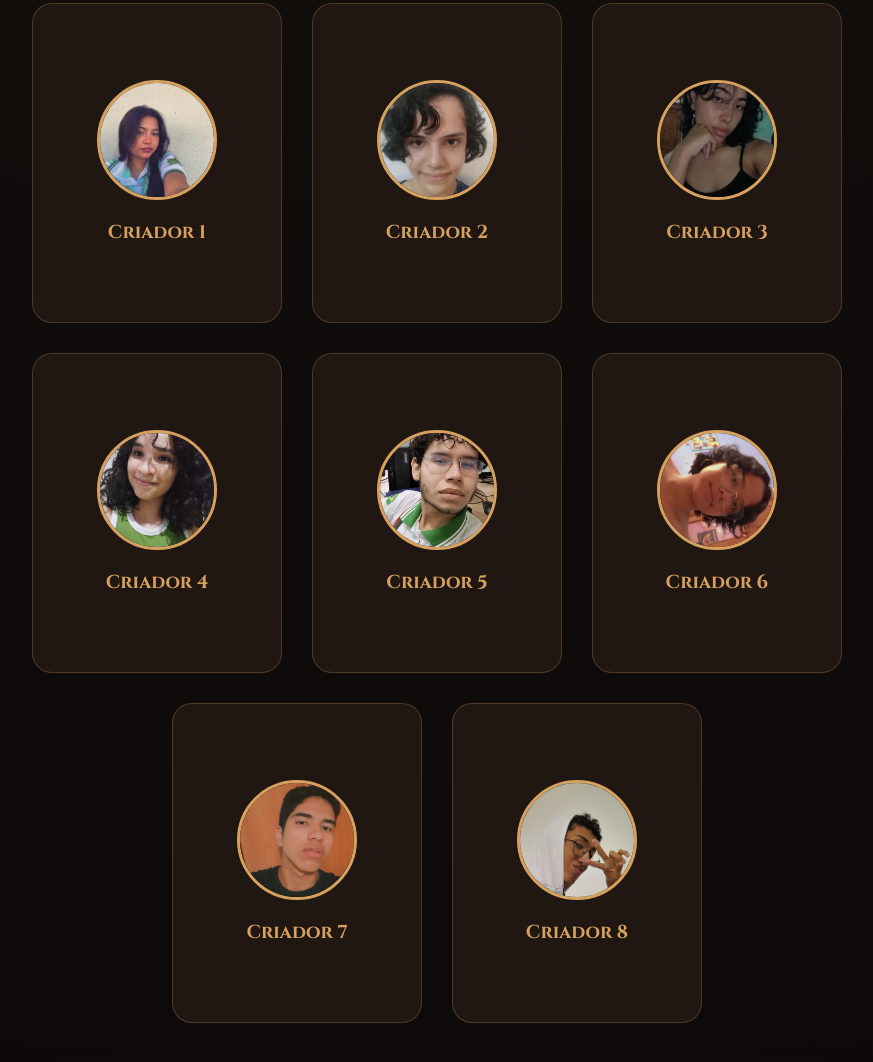
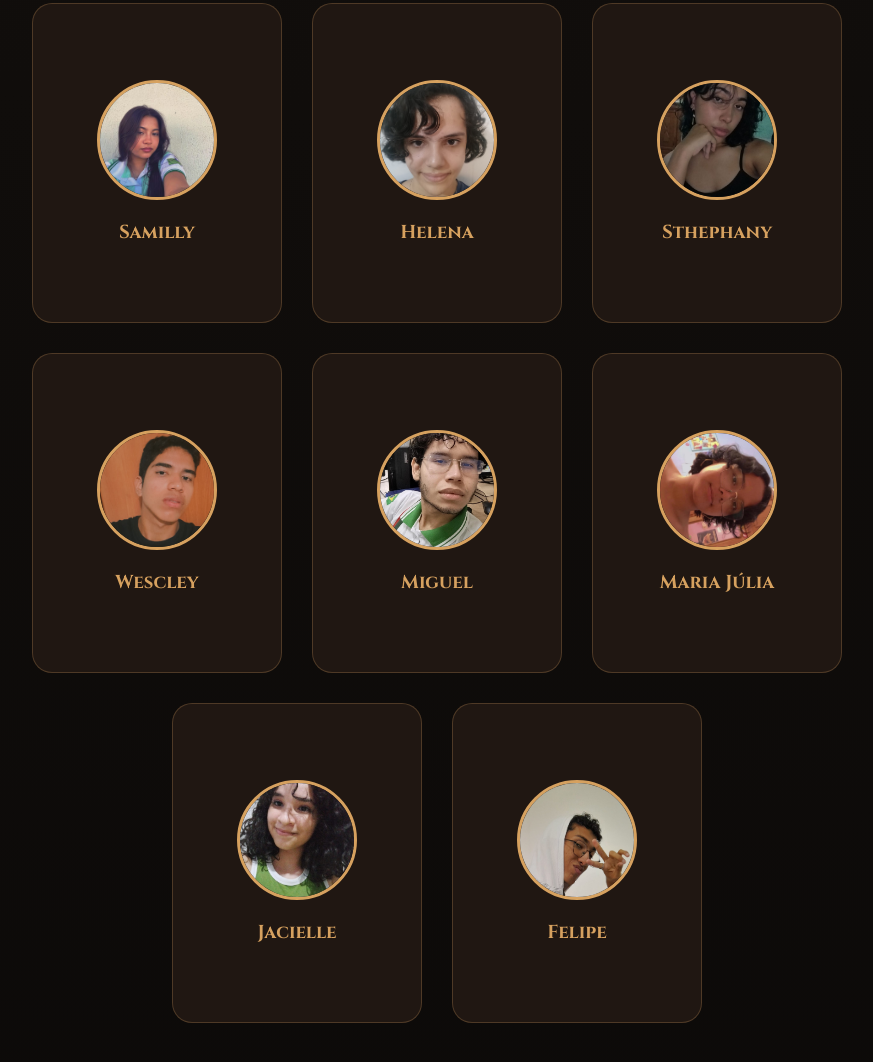
Before and after one commit to wescleya462-cmd/mulheres-na-historia-e-pol-tica, a plain HTML site: page mulheres.html in a window 1280 px wide. Shown: the part 3230-4292 px from the top of the page, without its empty margins (203-1076 px from the left). Drawn offline with Linux system fonts and the light colour scheme.

Commit message:
Add files via upload

```diff
--- a/mulheres.html
+++ b/mulheres.html
@@ -305,7 +305,7 @@ Nesta apresentação, conheceremos personalidades que, em diferentes momentos da
             <div class="criador-inner">
                 <div class="criador-front">
                     <img src="imagens/WhatsApp Image 2026-06-19 at 17.17.19.jpeg" alt="">
-                    <h3>Criador 1</h3>
+                    <h3>Samilly</h3>
                 </div>
                 <div class="criador-back">
                     <h3>Front-end</h3>
@@ -318,7 +318,7 @@ Nesta apresentação, conheceremos personalidades que, em diferentes momentos da
             <div class="criador-inner">
                 <div class="criador-front">
                     <img src="imagens/WhatsApp Image 2026-06-19 at 17.30.55.jpeg" alt="">
-                    <h3>Criador 2</h3>
+                    <h3>Helena</h3>
                 </div>
                 <div class="criador-back">
                     <h3>Designer</h3>
@@ -331,7 +331,7 @@ Nesta apresentação, conheceremos personalidades que, em diferentes momentos da
             <div class="criador-inner">
                 <div class="criador-front">
                     <img src="imagens/WhatsApp Image 2026-06-19 at 19.38.23.jpeg" alt="">
-                    <h3>Criador 3</h3>
+                    <h3>Sthephany</h3>
                 </div>
                 <div class="criador-back">
                     <h3>Pesquisador</h3>
@@ -343,8 +343,8 @@ Nesta apresentação, conheceremos personalidades que, em diferentes momentos da
         <div class="criador-card">
             <div class="criador-inner">
                 <div class="criador-front">
-                    <img src="imagens/WhatsApp Image 2026-06-19 at 19.41.55.jpeg" alt="">
-                    <h3>Criador 4</h3>
+                    <img src="imagens/WhatsApp Image 2026-06-19 at 21.30.27.jpeg" alt="">
+                    <h3>Wescley</h3>
                 </div>
                 <div class="criador-back">
                     <h3>Back-end</h3>
@@ -357,7 +357,7 @@ Nesta apresentação, conheceremos personalidades que, em diferentes momentos da
             <div class="criador-inner">
                 <div class="criador-front">
                     <img src="imagens/WhatsApp Image 2026-06-19 at 20.15.54.jpeg" alt="">
-                    <h3>Criador 5</h3>
+                    <h3>Miguel</h3>
                 </div>
                 <div class="criador-back">
                     <h3>Pesquisador</h3>
@@ -370,7 +370,7 @@ Nesta apresentação, conheceremos personalidades que, em diferentes momentos da
             <div class="criador-inner">
                 <div class="criador-front">
                     <img src="imagens/WhatsApp Image 2026-06-19 at 20.19.01.jpeg" alt="">
-                    <h3>Criador 6</h3>
+                    <h3>Maria Júlia</h3>
                 </div>
                 <div class="criador-back">
                     <h3>Designer</h3>
@@ -382,8 +382,8 @@ Nesta apresentação, conheceremos personalidades que, em diferentes momentos da
         <div class="criador-card">
             <div class="criador-inner">
                 <div class="criador-front">
-                    <img src="imagens/WhatsApp Image 2026-06-19 at 21.30.27.jpeg" alt="">
-                    <h3>Criador 7</h3>
+                    <img src="imagens/WhatsApp Image 2026-06-19 at 19.41.55.jpeg" alt="">
+                    <h3>Jacielle</h3>
                 </div>
                 <div class="criador-back">
                     <h3>Documentação</h3>
@@ -396,7 +396,7 @@ Nesta apresentação, conheceremos personalidades que, em diferentes momentos da
             <div class="criador-inner">
                 <div class="criador-front">
                     <img src="imagens/WhatsApp Image 2026-06-19 at 21.42.38.jpeg" alt="">
-                    <h3>Criador 8</h3>
+                    <h3>Felipe</h3>
                 </div>
                 <div class="criador-back">
                     <h3>Coordenação</h3>
```
